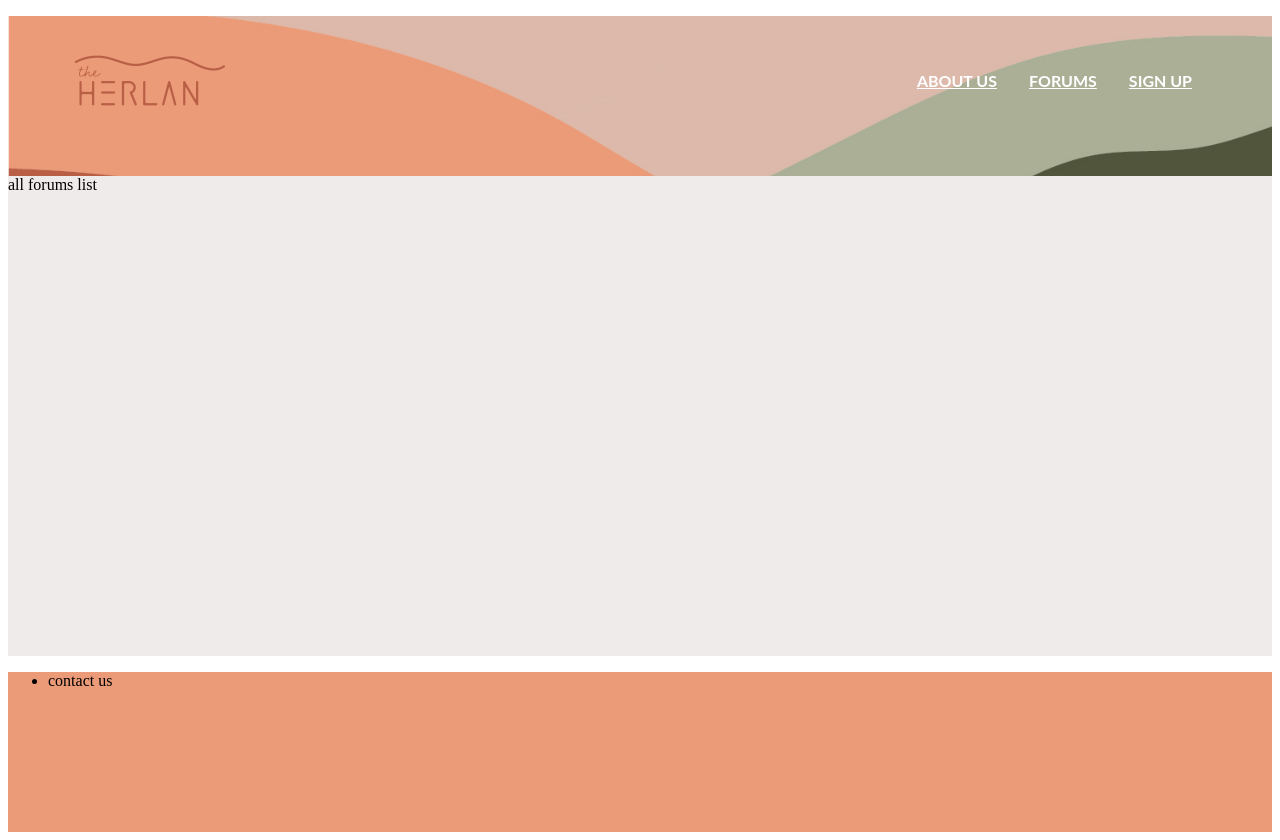
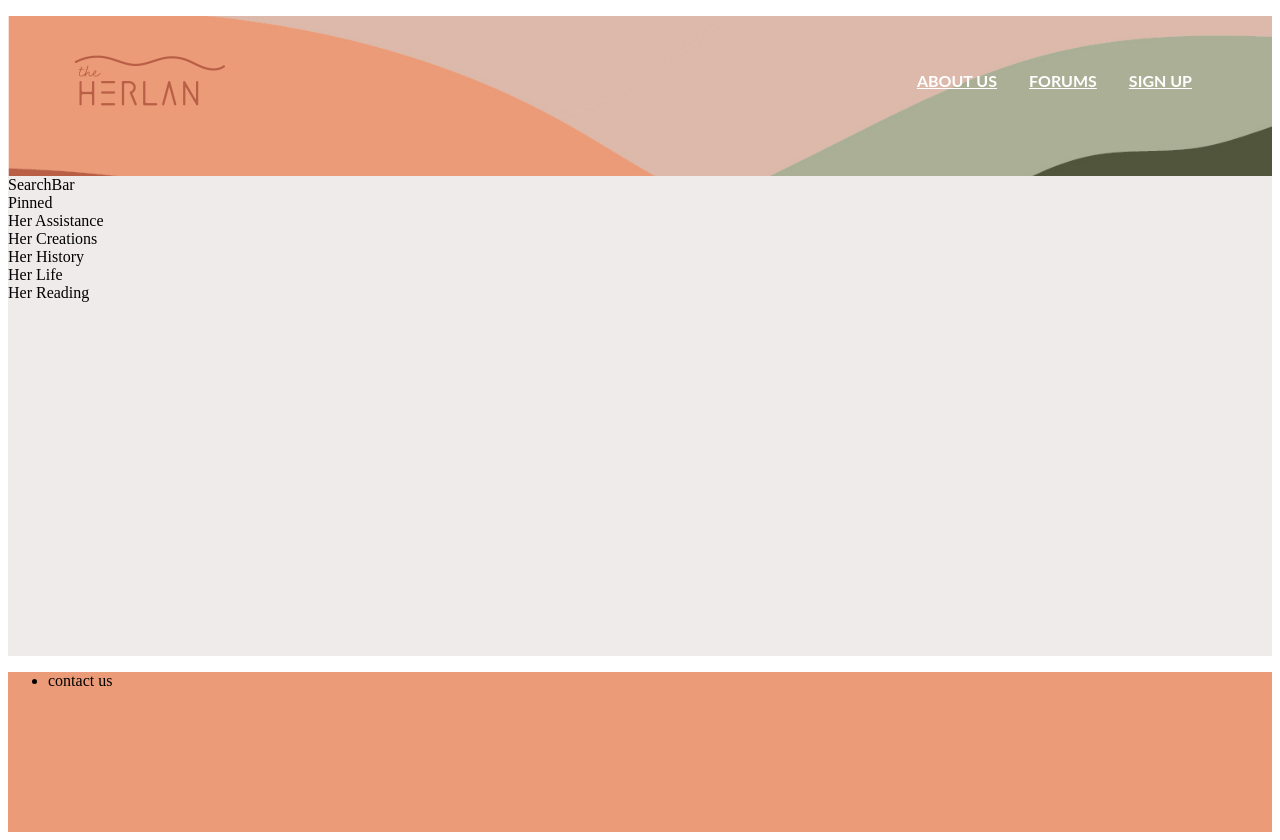
Before and after one commit to Karol-Chen/herland, a Next.js app: page /forums/forums in a window 1280 px wide. Built offline with nearby package versions, Linux system fonts and the light colour scheme.

Commit message:
connect to mysql

```diff
--- /dev/null
+++ b/components/Forum.tsx
@@ -0,0 +1,3 @@
+export default function Forum({ forum }) {
+  return <div>{forum.name}</div>;
+}
--- /dev/null
+++ b/components/ForumsList.tsx
@@ -0,0 +1,36 @@
+import Forum from "./Forum";
+export default function ForumList() {
+  const ForumList = [
+    {
+      id: 1,
+      name: "Pinned",
+    },
+    {
+      id: 2,
+      name: "Her Assistance",
+    },
+    {
+      id: 3,
+      name: "Her Creations",
+    },
+    {
+      id: 4,
+      name: "Her History",
+    },
+    {
+      id: 5,
+      name: "Her Life",
+    },
+    {
+      id: 6,
+      name: "Her Reading",
+    },
+  ];
+  return (
+    <div>
+      {ForumList.map((forum) => (
+        <Forum key={forum.id} forum={forum} />
+      ))}
+    </div>
+  );
+}
--- /dev/null
+++ b/components/SearchBar.tsx
@@ -0,0 +1,3 @@
+export default function SearchBar() {
+  return <div>SearchBar</div>;
+}
--- /dev/null
+++ b/lib/config/connection.ts
@@ -0,0 +1,25 @@
+const mysql = require("mysql2/promise");
+// const nextConfig = require("../../next.config");
+
+let connection;
+console.log("test");
+
+async function connectToDb() {
+  try {
+    console.log("Connecting to database...");
+    connection = await mysql.createConnection({
+      host: process.env.DB_HOST,
+      // port: nextConfig.DB_PORT,
+      user: process.env.DB_USER,
+      password: process.env.DB_PASSWORD,
+      database: process.env.DB_NAME,
+    });
+
+    console.log("Connected to database!");
+    return connection;
+  } catch (error) {
+    console.log("Error connecting to database: ", error);
+  }
+}
+
+module.exports = connectToDb;
--- /dev/null
+++ b/lib/data/users.ts
@@ -0,0 +1,12 @@
+const getConnection = require("../config/connection");
+
+console.log("you are in data/users.ts");
+
+async function getUsers() {
+  const connection = await getConnection();
+  const [rows] = await connection.execute("SELECT * FROM user");
+
+  return rows;
+}
+
+module.exports = getUsers;
--- a/next.config.js
+++ b/next.config.js
@@ -1,4 +1,14 @@
 /** @type {import('next').NextConfig} */
-const nextConfig = {}
 
-module.exports = nextConfig
+const nextConfig = {
+  reactStrictMode: true,
+  env: {
+    DB_HOST: process.env.DB_HOST,
+    DB_PORT: process.env.DB_PORT,
+    DB_USER: process.env.DB_USER,
+    DB_NAME: process.env.DB_NAME,
+    DB_PASSWORD: process.env.DB_PASSWORD,
+  },
+};
+
+module.exports = nextConfig;
--- a/package.json
+++ b/package.json
@@ -9,6 +9,9 @@
     "lint": "next lint"
   },
   "dependencies": {
+    "dotenv": "^16.4.1",
+    "mysql": "^2.18.1",
+    "mysql2": "^3.9.1",
     "next": "14.0.4",
     "react": "^18",
     "react-dom": "^18"
--- /dev/null
+++ b/pages/api/users.ts
@@ -0,0 +1,14 @@
+const getUsers = require("../../lib/data/users");
+
+export default async function handler(req, res) {
+  if (req.method === "GET") {
+    try {
+      const users = await getUsers();
+      res.status(200).json(users);
+    } catch (error) {
+      res.status(500).json({ error: "Error fetching users" });
+    }
+  } else {
+    res.status(405).json({ error: "Method not allowed" });
+  }
+}
--- a/pages/forums/forums.tsx
+++ b/pages/forums/forums.tsx
@@ -1,5 +1,12 @@
 import Layout from "../../components/layout";
+import ForumList from "@/components/ForumsList";
+import SearchBar from "@/components/SearchBar";
 
 export default function Forums() {
-  return <Layout>all forums list</Layout>;
+  return (
+    <Layout>
+      <SearchBar />
+      <ForumList />
+    </Layout>
+  );
 }
--- a/pages/index.tsx
+++ b/pages/index.tsx
@@ -2,6 +2,7 @@
 // import Navigation from "@/components/navigation";
 // import Footer from "@/components/footer";
 import Layout from "../components/layout";
+require("dotenv").config();
 
 export default function Home() {
   return <Layout>Your are in the pages folder</Layout>;
```
Also changed, not shown: lib/data/forums.ts (added), lib/data/index.ts (added), 1 other file (tests, documents, lock files or other folders).
